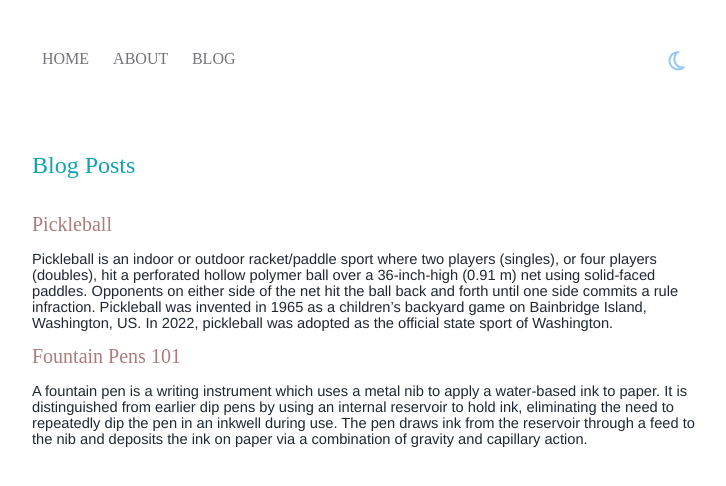
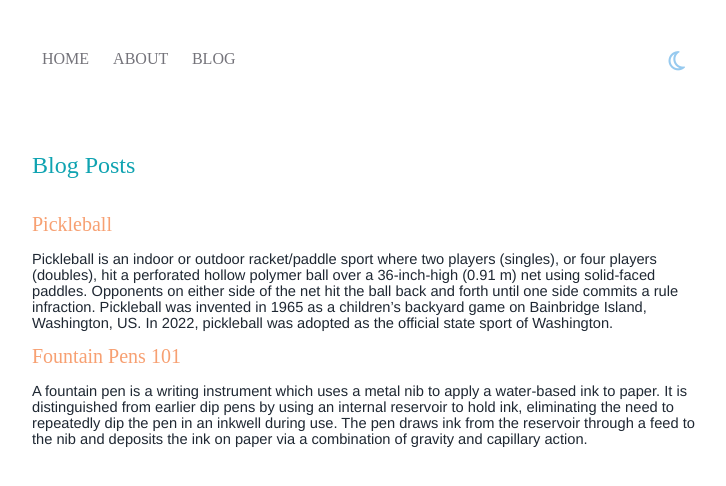
Before and after one commit to vaishnavisen/vaishnavisen.github.io, a Jekyll site: the page built from blog.html, in a window 1280 px wide. Shown: the top 486 px of the page, without its empty margins (276-1002 px from the left). Built offline with Jekyll 4.4.1, drawn with Linux system fonts in a browser that asks for light colours; nearby versions of some CDN libraries.

Commit message:
Change title color for light mode

```diff
--- a/_sass/main.scss
+++ b/_sass/main.scss
@@ -1,5 +1,5 @@
 :root {
-    --link-title-color: #AC7B7D;
+    --link-title-color: #F7A072;
     --title-color: #0FA3B1;
     --navigation-color: #74737A;
     --normal-text-color: #1F2833;
```
